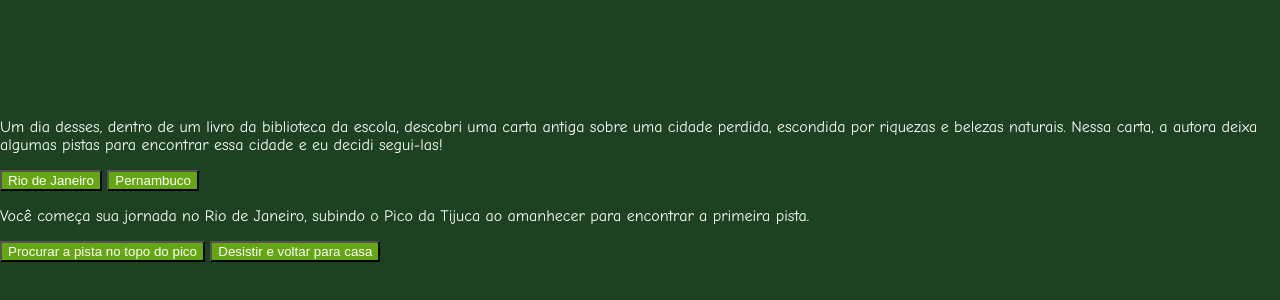
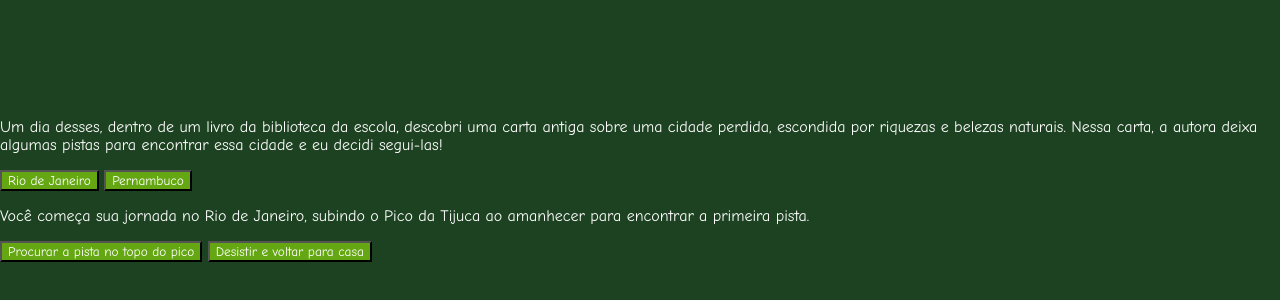
Before and after one commit to MaicrosofitiSAFADAO/marceloismylife, a plain HTML site: page index.html in a window 1280 px wide. Shown: the part 168-468 px from the top of the page. Drawn offline with Linux system fonts and the light colour scheme.

Commit message:
Update style.css

```diff
--- a/style.css
+++ b/style.css
@@ -13,7 +13,7 @@
 button{
     background-color: #64A712;
     color: white;
-    font-family: "Bai Jamjuree", sans-serif;
+    font-family: "Comic Neue", sans-serif;
     }
 
 
```
